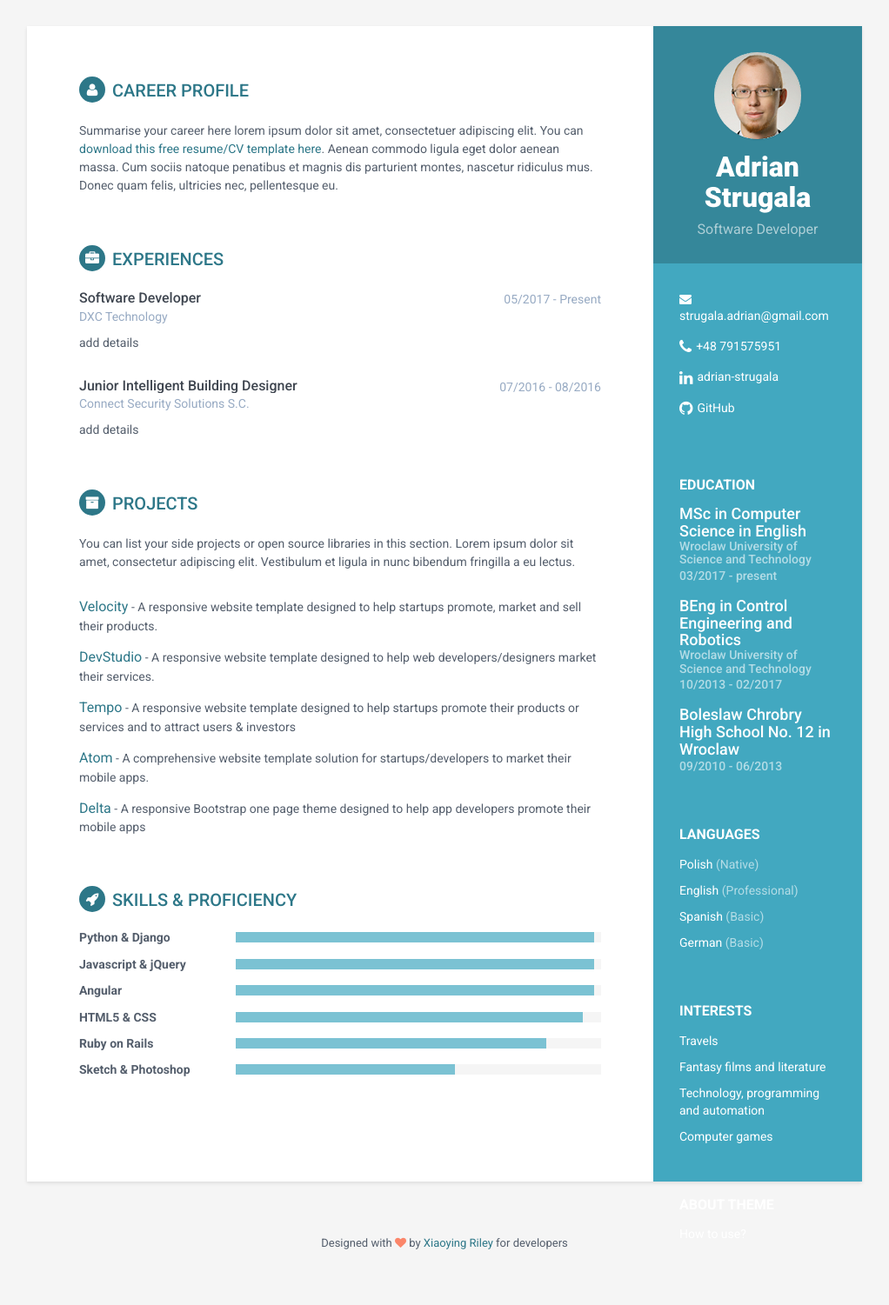
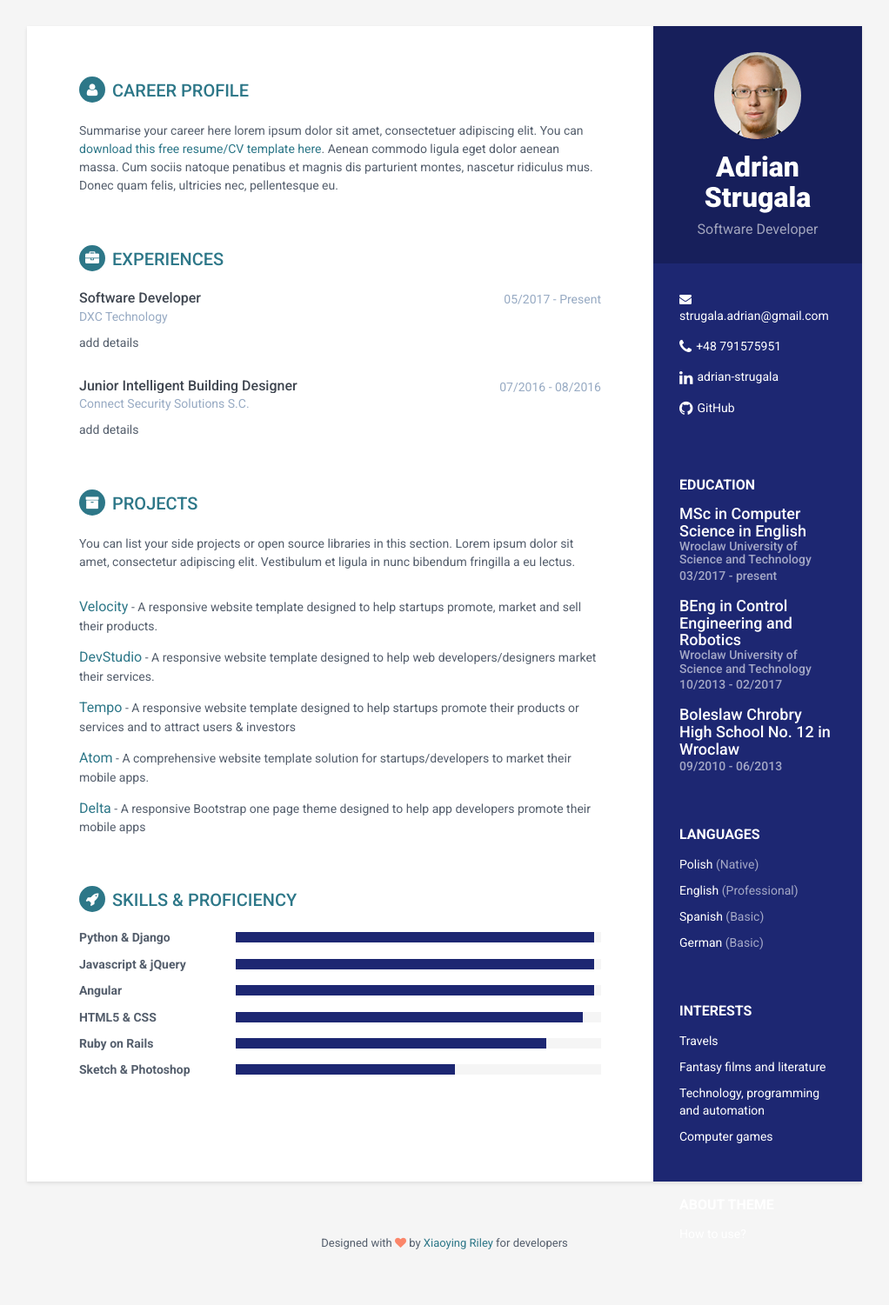
Before and after one commit to AdrianStrugala/AdrianStrugala.github.io, a Jekyll site: the page built from index.html, in a window 1280 px wide. Shown: the whole page at 87% size, without its empty margins (129-1151 px from the left). Built offline with Jekyll 4.4.1, drawn with Linux system fonts in a browser that asks for light colours.

Commit message:
changes in color

```diff
--- a/assets/css/styles.css
+++ b/assets/css/styles.css
@@ -49,7 +49,7 @@ p {
   line-height: 1.5;
 }
 .wrapper {
-  background: #42A8C0;
+  background: #1d2772;
   max-width: 960px;
   margin: 0 auto;
   position: relative;
@@ -58,7 +58,7 @@ p {
   box-shadow: 0px 2px 4px rgba(0, 0, 0, 0.1);
 }
 .sidebar-wrapper {
-  background: #42A8C0;
+  background: #1d2772;
   position: absolute;
   right: 0;
   width: 240px;
@@ -274,7 +274,7 @@ p {
 }
 .skillset .level-bar-inner {
   height: 12px;
-  background: #7bc2d3;
+  background: #1d2772;
 }
 .footer {
   padding: 30px;
```
